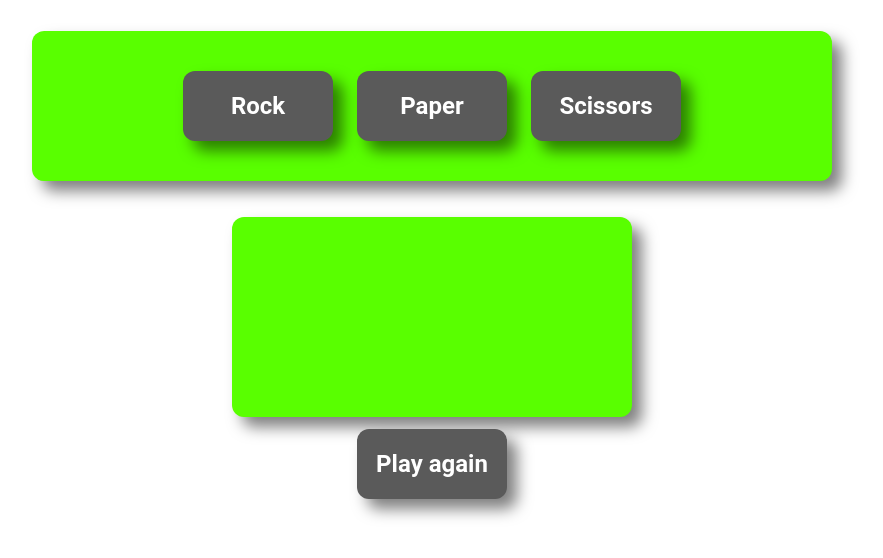
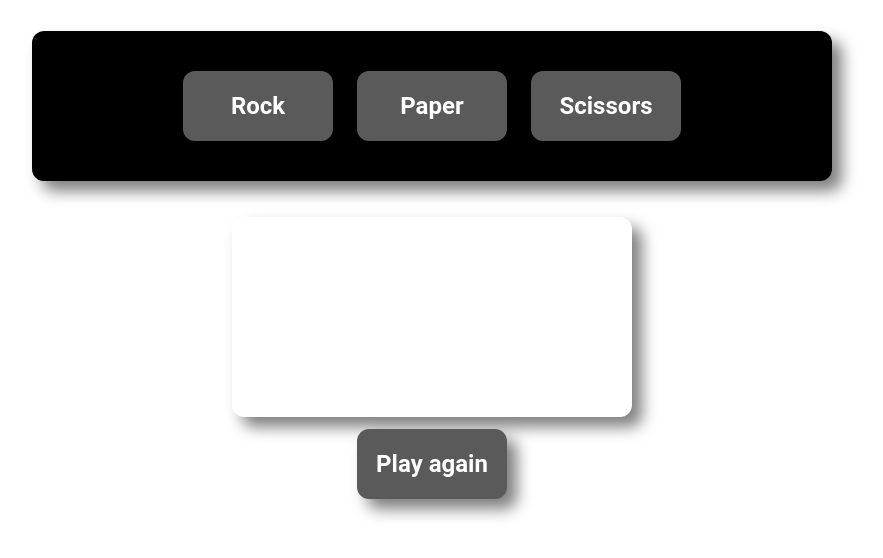
Before and after one commit to Miroslavv99/Rock-Raper-Scissors, a plain HTML site: page index.html in a window 1280 px wide. Shown: the part 70-628 px from the top of the page, without its empty margins (216-1099 px from the left). Drawn offline with Linux system fonts and the light colour scheme.

Commit message:
Change score and button div background color

```diff
--- a/style.css
+++ b/style.css
@@ -2,7 +2,7 @@
   display: flex;
   align-items: center;
   justify-content: center;
-  background-color: #59ff00;
+  background-color: #000000;
   height: 150px;
   width: 800px;
   gap: 24px;
@@ -18,7 +18,7 @@
   height: 200px;
   width: 400px;
   font-size: 24px;
-  background-color: #59ff00;
+  background-color: #ffffff;
 
   font-weight: bold;
   font-family: Roboto;
```
